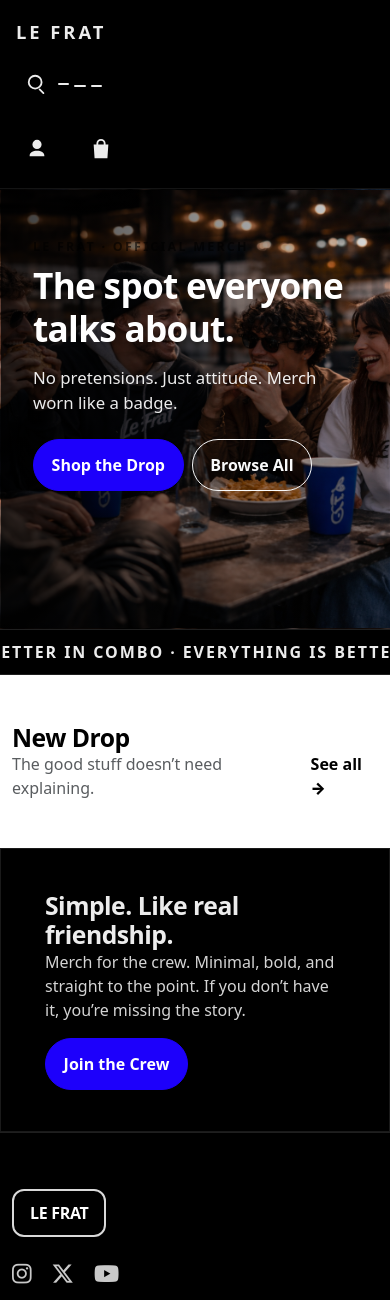
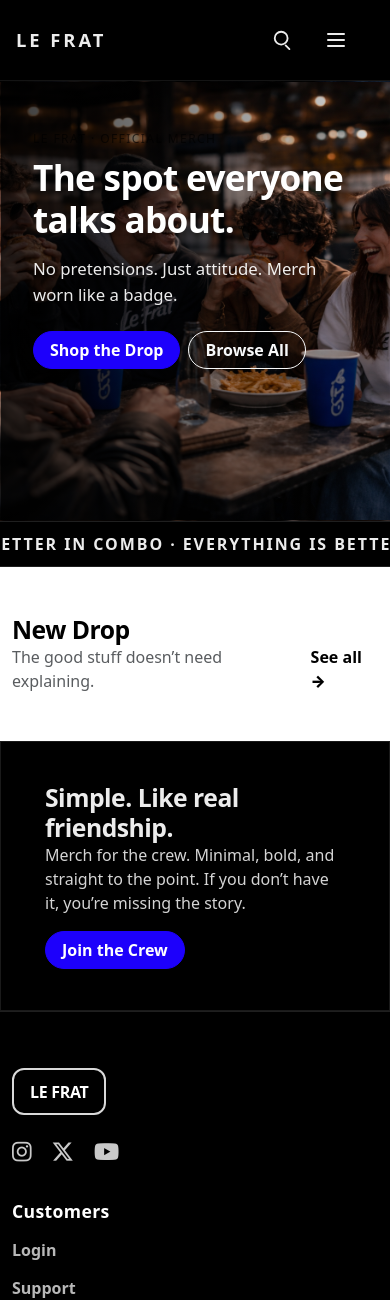
Before and after one commit to madlp24/le-frat, a Django app: page / in a window 390 px wide. Shown: the top 1300 px of the page. Run offline with Django 5.2, Linux system fonts and the light colour scheme; data comes from the database, SQL or seed files in the repository.

Commit message:
Corrected the last css for the hamburger menu

```diff
--- a/static/css/base.css
+++ b/static/css/base.css
@@ -19,7 +19,6 @@ section{
   margin-bottom: 0;
 }
 
-
 /* Typography: bold, tight, clean */
 h1, h2, h3, .navbar-brand{
   letter-spacing: -0.02em;
@@ -30,9 +29,8 @@ h2, h3{ font-weight: 700; }
 
 /* Links */
 a{ color: var(--lf-blue); }
-a:hover{
-  color: var(--lf-blue);
-}
+a:hover{ color: var(--lf-blue); }
+
 /* ================================
    Buttons (Bootstrap override)
 ================================ */
@@ -121,14 +119,13 @@ a:hover{
 }
 
 /* ================================
-    Custom Navbar (Le Frat)
+   Custom Navbar (Le Frat)
 ================================ */
 
 .lf-nav{
   background: var(--lf-black);
   border-bottom: 1px solid rgba(255,255,255,0.08);
 }
-
 
 .lf-nav a{ text-decoration: none; }
 
@@ -150,7 +147,10 @@ a:hover{
 }
 
 .lf-nav__left{ justify-content: flex-start; }
-.lf-nav__right{ justify-content: flex-end; }
+.lf-nav__right{
+  justify-content: flex-end;
+  flex-wrap: nowrap; /* prevent wrapping */
+}
 
 .lf-nav__link{
   color: var(--lf-offwhite);
@@ -186,6 +186,7 @@ a:hover{
   position: relative;
   display: inline-flex;
   align-items: center;
+  gap: 10px;
 }
 
 .lf-nav__search-pop{
@@ -208,13 +209,7 @@ a:hover{
   width: 260px;
 }
 
-/* Search */
-.lf-nav__search{
-  display: flex;
-  align-items: center;
-  gap: 8px;
-}
-
+/* Search input */
 .lf-nav__search-input{
   width: 180px;
   background: rgba(255,255,255,0.08);
@@ -246,27 +241,20 @@ a:hover{
   background: transparent;
   border: none;
   padding: 0;
-  color: var(--lf-offwhite);   /* <-- white by default */
+  color: var(--lf-offwhite);
   cursor: pointer;
   line-height: 0;
 }
 
-/* Only turn blue on hover */
 .lf-nav__icon-btn:hover{
   color: var(--lf-blue);
   background: rgba(255,255,255,0.08);
 }
 
-/* Make SVG behave nicely */
-.lf-nav__icon-btn svg{
-  display: block;
-}
+.lf-nav__icon-btn svg{ display: block; }
 
-/* IMPORTANT: prevent weird stroke icons */
-.lf-nav__icon-btn svg *{
-  stroke: none;
-}
-
+/* prevent weird stroke icons */
+.lf-nav__icon-btn svg *{ stroke: none; }
 
 .lf-nav__badge{
   position: absolute;
@@ -278,15 +266,13 @@ a:hover{
   font-weight: 800;
   border-radius: 999px;
   padding: 2px 6px;
-  transform: translate(0, 0);
 }
 
 .lf-nav__icon-btn--bag .lf-nav__badge{
-  position: absolute;
   top: -6px;
   right: -8px;
-  transform: translate(0, 0);
 }
+
 /* Dropdowns */
 .lf-nav__dropdown,
 .lf-nav__account{
@@ -331,15 +317,212 @@ a:hover{
   color: var(--lf-blue);
 }
 
-/* Responsive nav */
+/* ================================
+   Mobile Hamburger (CLEAN)
+================================ */
+
+.lf-burger{
+  appearance: none;
+  -webkit-appearance: none;
+  border: 0 !important;
+  background: transparent !important;
+  padding: 0 !important;
+  margin: 0 !important;
+  width: 44px;
+  height: 44px;
+  display: none !important; /* hidden by default */
+  cursor: pointer;
+}
+
+/* Drawer overlay */
+.lf-mobile{
+  position: fixed;
+  inset: 0;
+  background: rgba(0,0,0,0.55);
+  display: none;
+  z-index: 9999;
+}
+
+/* Force mobile menu link color (override global a color) */
+.lf-mobile a{
+  color: #ECECEC !important;
+  text-decoration: none;
+}
+
+.lf-mobile.is-open{
+  display: block;
+}
+
+.lf-mobile__panel{
+  position: absolute;
+  top: 0;
+  right: 0;
+  height: 100%;
+  width: min(360px, 92vw);
+  background: #000;
+  color: #ECECEC;
+  border-left: 1px solid rgba(255,255,255,0.12);
+  padding: 18px 18px 22px;
+  display: flex;
+  flex-direction: column;
+  gap: 10px;
+}
+
+.lf-mobile__top{
+  display:flex;
+  align-items:center;
+  justify-content:space-between;
+  padding-bottom: 14px;
+  border-bottom: 1px solid rgba(255,255,255,0.12);
+}
+
+.lf-mobile__brand{
+  font-weight:900;
+  letter-spacing:.16em;
+}
+
+.lf-mobile__close{
+  width:44px;
+  height:44px;
+  border-radius:999px;
+  border:1px solid rgba(255,255,255,0.16);
+  background: rgba(255,255,255,0.06);
+  color:#fff;
+  font-size:18px;
+  appearance: none;
+  -webkit-appearance: none;
+}
+
+.lf-mobile__links{
+  display:grid;
+  gap: 10px;
+  padding: 16px 0;
+}
+
+.lf-mobile__links a{
+  color:#ECECEC;
+  text-decoration:none;
+  font-weight:900;
+  letter-spacing:.08em;
+  text-transform:uppercase;
+  padding: 12px 10px;
+  border-radius: 12px;
+}
+.lf-mobile__links a:hover{
+  background: rgba(255,255,255,0.08);
+  color: var(--lf-blue);
+}
+
+.lf-mobile__actions{
+  display:grid;
+  gap: 10px;
+  padding-top: 10px;
+  border-top: 1px solid rgba(255,255,255,0.12);
+}
+
+.lf-mobile__btn{
+  display:block;
+  text-decoration:none;
+  color:#ECECEC;
+  font-weight:800;
+  padding: 12px 14px;
+  border-radius: 999px;
+  border: 1px solid rgba(255,255,255,0.14);
+  background: rgba(255,255,255,0.06);
+  text-align:center;
+}
+
+.lf-mobile__btn:hover{
+  color: var(--lf-blue);
+  border-color: rgba(29,0,251,0.55);
+}
+
+.lf-mobile__btn--primary{
+  background: var(--lf-blue);
+  border-color: var(--lf-blue);
+  color:#fff;
+}
+.lf-mobile__btn--primary:hover{
+  background:#000;
+  border-color:#000;
+  color:#fff;
+}
+
+/* ================================
+   Responsive (ALL mobile nav rules in ONE place)
+================================ */
+
 @media (max-width: 992px){
+
+  /* One row: logo left, icons right */
   .lf-nav__inner{
-    grid-template-columns: 1fr;
-    justify-items: start;
+    grid-template-columns: auto 1fr auto !important;
+    align-items: center;
   }
-  .lf-nav__center{ justify-content: flex-start; }
-  .lf-nav__right{ justify-content: flex-start; flex-wrap: wrap; }
+
+  /* Hide desktop links */
+  .lf-nav__left{
+    display: none !important;
+  }
+
+  .lf-nav__center{
+    justify-content: flex-start !important;
+  }
+
+  .lf-nav__right{
+    justify-content: flex-end !important;
+    flex-wrap: nowrap !important;
+    gap: 10px !important;
+  }
+
+  /* Hide desktop icons (mobile menu handles them) */
+  .lf-nav__account,
+  .lf-nav__icon-btn--bag{
+    display: none !important;
+  }
+
+  /* Burger appears on mobile + lines stack properly */
+  .lf-burger{
+    display: inline-flex !important;
+    border-radius: 999px;
+    border: 1px solid rgba(255,255,255,0.16);
+    background: rgba(255,255,255,0.06);
+    align-items: center;
+    justify-content: center;
+    flex-direction: column;
+    gap: 4px;
+  }
+
+  .lf-burger span{
+    display: block;
+    width: 18px;
+    height: 2px;
+    background: #ECECEC;
+    border-radius: 2px;
+    margin: 0;
+  }
+
+  /* Small tweaks */
   .lf-nav__search-input{ width: 220px; }
+
+  /* Responsive search popover: full-width overlay below nav */
+  .lf-nav__search-pop{
+    position: fixed;
+    left: 12px;
+    right: 12px;
+    top: 74px;
+    width: auto;
+    box-sizing: border-box;
+  }
+
+  .lf-nav__search-pop .lf-nav__search-input{
+    width: 100%;
+  }
+
+  /* prevent icons shrinking weirdly */
+  .lf-nav__icon-btn{
+    flex: 0 0 auto;
+  }
 }
 
 /* ================================
@@ -783,26 +966,8 @@ form[method="GET"]{
 @media (max-width: 992px){
   .lf-footer__grid{ grid-template-columns: 1fr 1fr; }
 }
-
 @media (max-width: 576px){
   .lf-footer__grid{ grid-template-columns: 1fr; }
-}
-
-
-/* BUTTONS */
-.lf-btn-pill{
-  border-radius:999px;
-  padding:.8rem 1.1rem;
-  font-weight:800;
-}
-
-/* EYEBROW TEXT */
-.lf-eyebrow{
-  font-weight:900;
-  letter-spacing:.18em;
-  text-transform:uppercase;
-  font-size:.78rem;
-  opacity:.9;
 }
 
 /* HERO */
@@ -854,15 +1019,11 @@ form[method="GET"]{
   background: #000 !important;
   color: #ECECEC !important;
   overflow: hidden !important;
-
   border-top: 1px solid rgba(255,255,255,.12) !important;
   border-bottom: 1px solid rgba(255,255,255,.12) !important;
-
   border-radius: 0 !important;
   box-shadow: none !important;
 }
-
-
 
 .lf-marquee__track{
   display:inline-block;
@@ -959,29 +1120,17 @@ form[method="GET"]{
 }
 
 /* Auth cards */
-.lf-auth{
-  border-radius: 1.5rem;
-}
-
-.lf-form .form-control-lg{
-  border-radius: 1rem;
-}
-
-.lf-help{
-  color: rgba(0,0,0,0.60);
-}
+.lf-auth{ border-radius: 1.5rem; }
+.lf-form .form-control-lg{ border-radius: 1rem; }
+.lf-help{ color: rgba(0,0,0,0.60); }
 
 /* Checkout */
 .lf-summary .list-group-item{
   background: transparent;
   border-color: rgba(0,0,0,0.08);
 }
+.lf-checkout-form p{ margin-bottom: 1rem; }
 
-.lf-checkout-form p{
-  margin-bottom: 1rem;
-}
-
-/* Style Django form outputs rendered via as_p */
 .lf-checkout-form label{
   display: block;
   font-weight: 700;
@@ -1004,7 +1153,7 @@ form[method="GET"]{
   background: #fff;
 }
 
-/* ===== Product detail image sizing ===== */
+/* Product detail image sizing */
 .lf-product-media{
   max-width: 520px;
   margin: 0 auto;
@@ -1018,211 +1167,6 @@ form[method="GET"]{
   object-fit: contain;
 }
 
-/* Smaller on small phones */
 @media (max-width: 576px){
-  .lf-product-media{
-    max-width: 340px;
-  }
+  .lf-product-media{ max-width: 340px; }
 }
-
-/* ================================
-   Mobile Hamburger (NO conflicts)
-================================ */
-
-/* Hidden on desktop */
-.lf-burger{
-  appearance: none;
-  -webkit-appearance: none;
-  border: 0 !important;
-  background: transparent !important;
-  padding: 0 !important;
-  margin: 0 !important;
-
-  width: 44px;
-  height: 44px;
-  display: none;
-  align-items: center;
-  justify-content: center;
-  border-radius: 12px;
-  cursor: pointer;
-}
-
-/* Only show burger on small screens */
-@media (max-width: 992px){
-  .lf-burger{
-    display:inline-flex;
-    width:44px;
-    height:44px;
-    border-radius:999px;
-    border:1px solid rgba(255,255,255,0.16);
-    background: rgba(255,255,255,0.06);
-    align-items:center;
-    justify-content:center;
-    gap:5px;
-    padding:0;
-  }
-
-  .lf-burger span{
-    display:block;
-    width:18px;
-    height:2px;
-    background:#ECECEC;
-    border-radius:2px;
-  }
-
-  /* Hide your desktop nav links on mobile */
-  .lf-nav__left{
-    display:none;
-  }
-}
-
-.lf-burger span + span{ margin-top: 4px; }
-/* Drawer overlay */
-.lf-mobile{
-  position: fixed;
-  inset: 0;
-  background: rgba(0,0,0,0.55);
-  display: none;
-  z-index: 9999;
-}
-
-/* Force mobile menu link color (override global a color) */
-.lf-mobile a{
-  color: #ECECEC !important;
-  text-decoration: none;
-}
-
-
-.lf-mobile.is-open{
-  display: block;
-}
-
-.lf-mobile__panel{
-  position: absolute;
-  top: 0;
-  right: 0;
-  height: 100%;
-  width: min(360px, 92vw);
-  background: #000;
-  color: #ECECEC;
-  border-left: 1px solid rgba(255,255,255,0.12);
-  padding: 18px 18px 22px;
-  display: flex;
-  flex-direction: column;
-  gap: 10px;
-}
-
-.lf-mobile__top{
-  display:flex;
-  align-items:center;
-  justify-content:space-between;
-  padding-bottom: 14px;
-  border-bottom: 1px solid rgba(255,255,255,0.12);
-}
-
-.lf-mobile__brand{
-  font-weight:900;
-  letter-spacing:.16em;
-}
-
-.lf-mobile__close{
-  width:44px;
-  height:44px;
-  border-radius:999px;
-  border:1px solid rgba(255,255,255,0.16);
-  background: rgba(255,255,255,0.06);
-  color:#fff;
-  font-size:18px;
-  appearance: none;
-  -webkit-appearance: none;
-}
-
-.lf-mobile__links{
-  display:grid;
-  gap: 10px;
-  padding: 16px 0;
-}
-
-.lf-mobile__links a{
-  color:#ECECEC;
-  text-decoration:none;
-  font-weight:900;
-  letter-spacing:.08em;
-  text-transform:uppercase;
-  padding: 12px 10px;
-  border-radius: 12px;
-}
-.lf-mobile__links a:hover{
-  background: rgba(255,255,255,0.08);
-  color: var(--lf-blue);
-}
-
-.lf-mobile__actions{
-  display:grid;
-  gap: 10px;
-  padding-top: 10px;
-  border-top: 1px solid rgba(255,255,255,0.12);
-}
-
-.lf-mobile__btn{
-  display:block;
-  text-decoration:none;
-  color:#ECECEC;
-  font-weight:800;
-  padding: 12px 14px;
-  border-radius: 999px;
-  border: 1px solid rgba(255,255,255,0.14);
-  background: rgba(255,255,255,0.06);
-  text-align:center;
-}
-
-.lf-mobile__btn:hover{
-  color: var(--lf-blue);
-  border-color: rgba(29,0,251,0.55);
-}
-
-.lf-mobile__btn--primary{
-  background: var(--lf-blue);
-  border-color: var(--lf-blue);
-  color:#fff;
-}
-.lf-mobile__btn--primary:hover{
-  background:#000;
-  border-color:#000;
-  color:#fff;
-}
-
-/* ================================
-   Responsive Search Popover Fix
-================================ */
-
-/* allow flex items to shrink inside the nav */
-.lf-nav__right,
-.lf-nav__search-wrap{
-  min-width: 0;
-}
-
-/* desktop default stays the same, but make input fluid */
-.lf-nav__search-pop .lf-nav__search-input{
-  width: 260px;
-  max-width: 100%;
-}
-
-/* Mobile: popover becomes "full width" under the nav */
-@media (max-width: 992px){
-  .lf-nav__search-wrap{
-    width: 100%;
-  }
-
-  .lf-nav__search-pop{
-    left: 0;
-    right: 0;          /* stretch across */
-    width: 100%;
-    top: 52px;         /* a bit lower than your icons */
-    box-sizing: border-box;
-  }
-
-  .lf-nav__search-pop .lf-nav__search-input{
-    width: 100%;
-  }
-}
```
